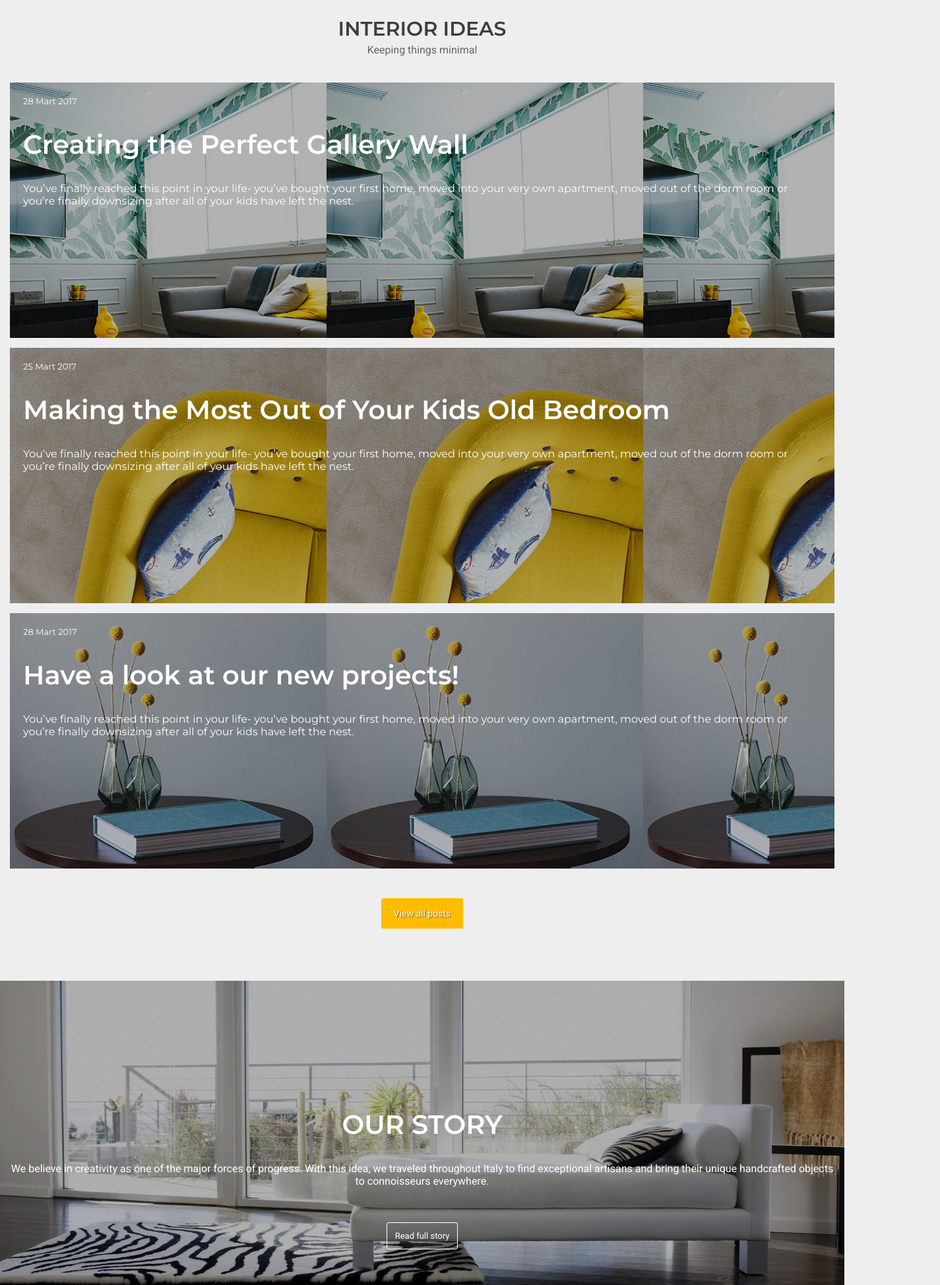
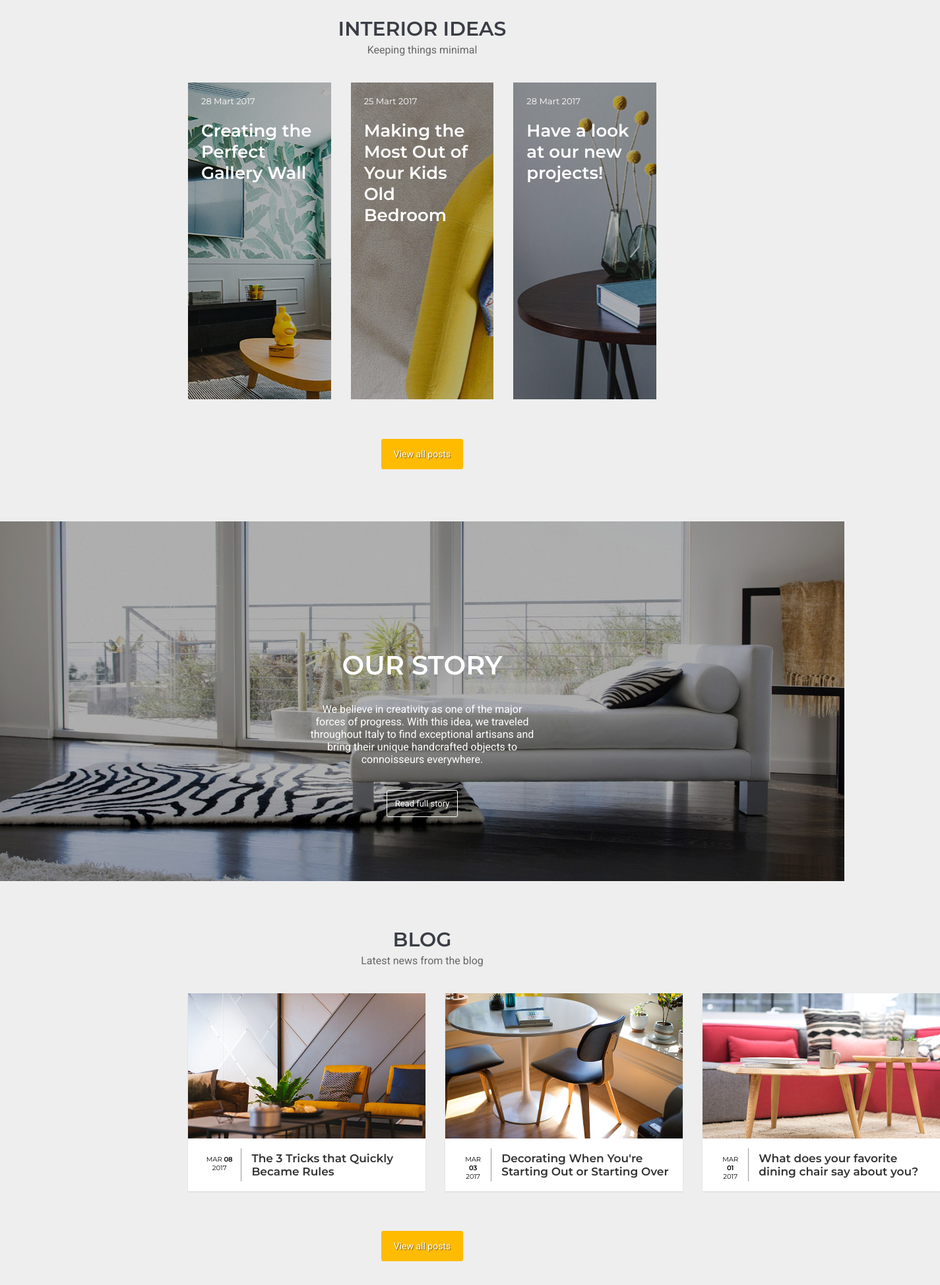
Before and after one commit to anamenshikov/Project-1, a plain HTML site: page index.html in a window 1280 px wide. Shown: the part 2040-3987 px from the top of the page at 66% size, 1425 px wide, since content can reach past the window. Drawn offline with Linux system fonts and the light colour scheme.

Commit message:
desktop responsive main

```diff
--- a/index.html
+++ b/index.html
@@ -212,7 +212,7 @@
             </div>
         </div>
         <div class="our__story__banner">
-            <div class="out__story_desc">
+            <div class="our__story_desc">
                 <h2>our story</h2>
                 <p>
                     We believe in creativity as one of the major forces of progress. With this idea, we traveled throughout Italy to find exceptional
@@ -226,6 +226,7 @@
                 <h2 class="title">blog</h2>
                 <p class="subtitle">Latest news from the blog</p>
             </div>
+            <div class="blog__posts">
                 <div class="blog__one">
                     <img class="blog__img" src="images/blog-1.jpg">
                     <div class="blog__desc">
@@ -245,6 +246,7 @@
                     <div class="blog__desc">
                         <span class="blog__date">MAR <b>01</b> 2017</span>
                         <h2 class="blog__title">What does your favorite dining chair say about you?</h2>
+                    </div>
                 </div>
             </div>
             <div class="article__more__link">
--- a/style.scss
+++ b/style.scss
@@ -282,18 +282,6 @@ header{
     height: 500px;
   }
 }
-@medi (min-width: 990px) {
-  .category__menu__more {
-    height: auto;
-    width: 10%;
-  }
-}
-
-@media (min-width: 990px) {
-  .category__menu__link {
-    padding-top: 250px;
-  }
-}
 
 .category__menu__link {
   text-decoration: none;
@@ -304,9 +292,29 @@ header{
   padding-top: 30px;
 }
 
+@media (min-width: 990px) {
+  .category__menu__link {
+    padding-top: 250px;
+  }
+}
+
 .category__menu__more {
   height: 100px;
   background-color: #cc9600;
+}
+
+@media (min-width: 990px) {
+  .category__menu__more {
+    height: 500px;
+    width: 10%;
+  }
+}
+
+@media (min-width: 990px) {
+  .article__posts {
+    display: flex;
+    margin: 0 270px;
+  }
 }
 
 .article__one, .article__two, .article__three {
@@ -317,6 +325,26 @@ header{
   color: white;
   font-family: 'Montserrat', sans-serif;
   padding: 20px;
+}
+
+@media (min-width: 990px) {
+  .article__one, .article__two, .article__three {
+    background-repeat: no-repeat;
+    width: 360px;
+    height: 480px;
+  }
+}
+
+@media (min-width: 990px) {
+  .article__title {
+    font-size: 26px;
+  }
+}
+
+@media (min-width: 990px) {
+  .article__desc {
+    display: none;
+  }
 }
 
 .article__one {
@@ -339,7 +367,7 @@ header{
   height: 545px;
   color: #fff;
 
-  .out__story_desc {
+  .our__story_desc {
     text-align: center;
     padding: 160px 15px 15px;
   }
@@ -352,6 +380,12 @@ header{
 
   p {
     padding-bottom: 50px;
+  }
+
+  @media (min-width: 990px) {
+    .our__story_desc p {
+      margin: 0 450px;
+    }
   }
 
   a {
@@ -373,9 +407,22 @@ header{
   margin: 0 15px 15px;
 }
 
+@media (min-width: 990px) {
+  .blog__posts {
+    display: flex;
+    margin: 0 270px;
+  }
+}
+
 .blog__img {
   width: 290px;
   display:flex;
+}
+
+@media (min-width: 990px) {
+  .blog__img {
+    width: 360px;
+  }
 }
 
 .blog__desc {
@@ -400,6 +447,12 @@ header{
   color: #333333;
 }
 
+@media (min-width: 990px) {
+  .blog__title {
+    font-size: 17px;
+  }
+}
+
 .instagram__header {
   height: 155px;
   background-color: white;
@@ -420,6 +473,18 @@ header{
     margin: 4px;
     font-family: "Roboto",sans-serif;
     color: #666666;
+  }
+}
+
+@media (min-width: 990px) {
+  .instagram__header h2 {
+    font-size: 28px;
+  }
+}
+
+@media (min-width: 990px) {
+  .instagram__header p {
+    font-size: 16px;
   }
 }
 
```
Also changed, not shown: style.css, 1 other file. Lines whose indentation alone changed are shown as unchanged.
